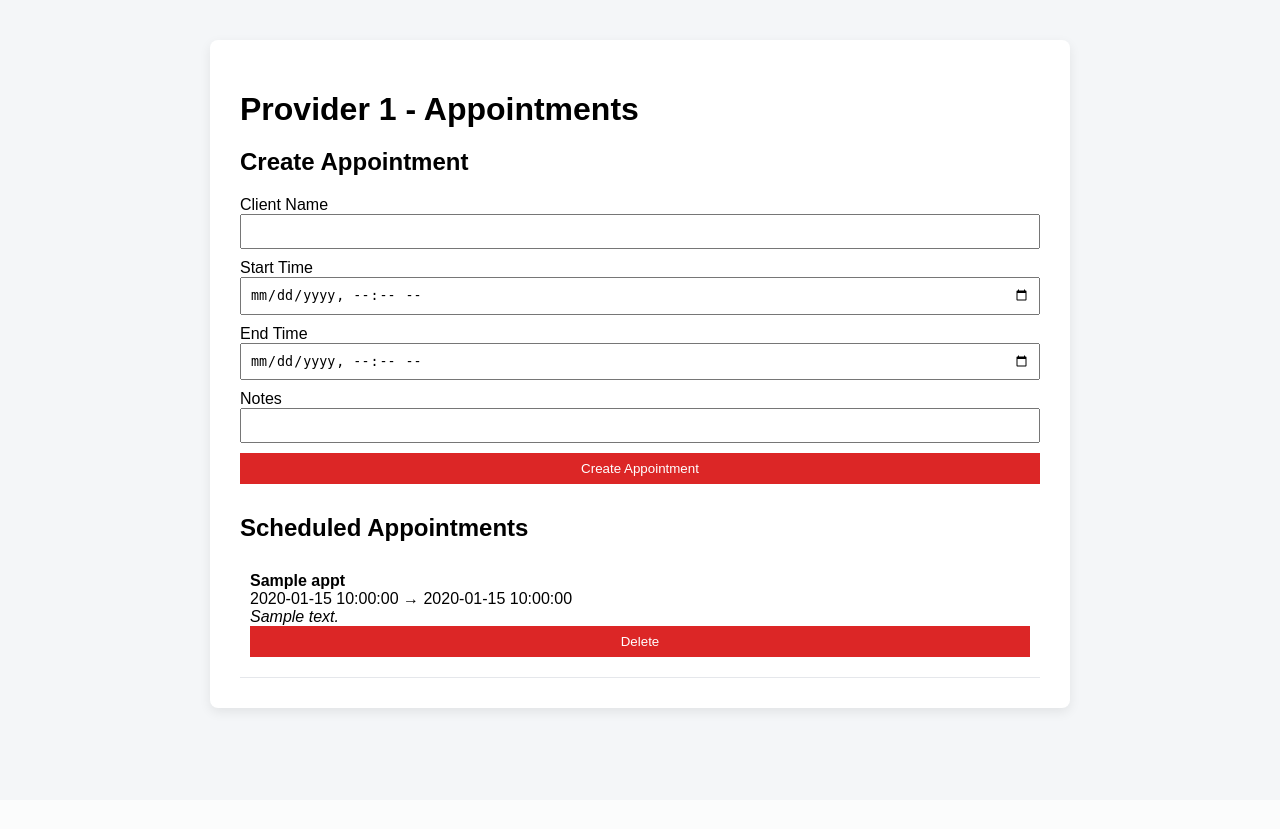
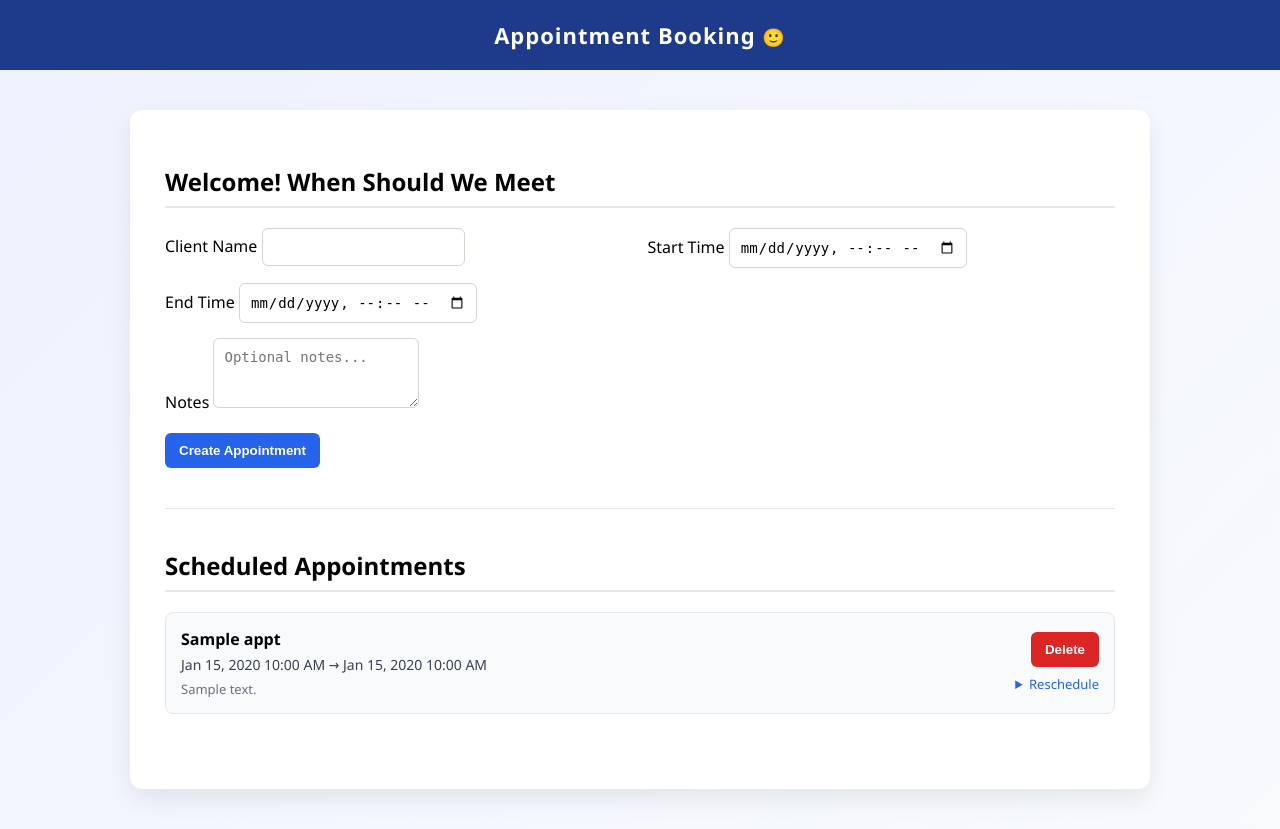
Before and after one commit to Tao4455/SWEN-5239-Appointment-Scheduling-System, a FastAPI app: template appointment_booking/app/templates/index.html in a window 1280 px wide. Before the commit the page ends 715 px from the top, so only its background shows below. Run offline with FastAPI, Linux system fonts and the light colour scheme; the template is opened without the code that fills it: most values are stand-ins (such as "Sample title", 1, 10 or a date in 2020).

Commit message:
Added feature2 Reschedule Appointment and UI Improvement

```diff
--- a/appointment_booking/app/main.py
+++ b/appointment_booking/app/main.py
@@ -18,10 +18,9 @@ from fastapi.staticfiles import StaticFiles
 models.Base.metadata.create_all(bind=engine)
 
 app = FastAPI(title="Appointment Booking System")
+
+# HTML and CSS styles
 BASE_DIR = os.path.dirname(os.path.abspath(__file__))
-print("BASE_DIR:", BASE_DIR)
-print("STATIC_DIR:", os.path.join(BASE_DIR, "static"))
-print("FILES IN STATIC:", os.listdir(os.path.join(BASE_DIR, "static")))
 
 
 templates = Jinja2Templates(directory=os.path.join(BASE_DIR, "templates"))
@@ -41,7 +40,7 @@ def get_db():
     finally:
         db.close()
 
-
+#Clients create their appointment and verify them
 @app.post("/appointments/", response_model=schemas.AppointmentResponse, status_code=201)
 def create_appointment(
     appointment: schemas.AppointmentCreate,
@@ -141,3 +140,45 @@ def delete_appointment_ui(
         url=f"/ui/{provider_id}",
         status_code=303
     )
+
+
+
+@app.post("/ui/reschedule/{appointment_id}")
+def reschedule_appointment(
+    request: Request,
+    appointment_id: int,
+    provider_id: int = Form(...),
+    start_time: str = Form(...),
+    end_time: str = Form(...),
+    notes: str = Form(None),
+    db: Session = Depends(get_db),
+):
+    updated = crud.update_appointment(
+        db,
+        appointment_id,
+        provider_id,
+        datetime.fromisoformat(start_time),
+        datetime.fromisoformat(end_time),
+        notes,
+    )
+
+    if updated is None:
+        raise HTTPException(status_code=404, detail="Appointment not found")
+
+    if updated is False:
+        appointments = crud.get_appointments_by_provider(db, provider_id)
+        return templates.TemplateResponse(
+            "index.html",
+            {
+                "request": request,
+                "appointments": appointments,
+                "provider_id": provider_id,
+                "error": "Reschedule conflicts with another appointment."
+            },
+            status_code=400
+        )
+
+    return RedirectResponse(
+        url=f"/ui/{provider_id}",
+        status_code=303
+    )
--- a/appointment_booking/app/models.py
+++ b/appointment_booking/app/models.py
@@ -1,6 +1,8 @@
 from sqlalchemy import Column, Integer, String, DateTime, Text
 from .database import Base
 
+
+# This is my database table, that consists of 6 entries, which matches my user stories
 class Appointment(Base):
     __tablename__ = "appointments"
 
--- a/appointment_booking/app/schemas.py
+++ b/appointment_booking/app/schemas.py
@@ -2,6 +2,7 @@ from pydantic import BaseModel, field_validator
 from datetime import datetime
 from typing import Optional
 
+#Reuqest and resonpse schemas, which inlcude validation feature to align with my user story of appointment creation
 
 class AppointmentCreate(BaseModel):
     provider_id: int
@@ -10,6 +11,7 @@ class AppointmentCreate(BaseModel):
     end_time: datetime
     notes: Optional[str] = None
 
+    #Here is the validation to make sure clients not enter the wrong times or overlapping time
     @field_validator("end_time")
     @classmethod
     def validate_time(cls, end_time, info):
--- a/appointment_booking/app/static/styles.css
+++ b/appointment_booking/app/static/styles.css
@@ -1,70 +1,122 @@
 body {
-    font-family: Arial, sans-serif;
-    background-color: #f4f6f8;
-    margin: 40px;
+    font-family: 'Segoe UI', Tahoma, Geneva, Verdana, sans-serif;
+    background: linear-gradient(135deg, #eef2ff, #f8fafc);
+    margin: 0;
+    padding: 0;
+}
+
+.header {
+    background-color: #1e3a8a;
+    color: white;
+    padding: 20px;
+    text-align: center;
+    font-size: 22px;
+    font-weight: 600;
+    letter-spacing: 1px;
 }
 
 .container {
-    max-width: 800px;
-    margin: auto;
+    max-width: 950px;
+    margin: 40px auto;
     background: white;
-    padding: 30px;
-    border-radius: 8px;
-    box-shadow: 0 4px 12px rgba(0,0,0,0.08);
+    padding: 35px;
+    border-radius: 12px;
+    box-shadow: 0 10px 25px rgba(0,0,0,0.08);
 }
 
-h1 {
-    margin-bottom: 10px;
+.section {
+    margin-bottom: 40px;
 }
 
-form input, form button {
-    padding: 8px;
-    margin-bottom: 10px;
-    width: 100%;
-    box-sizing: border-box;
+.section h2 {
+    margin-bottom: 20px;
+    border-bottom: 2px solid #e5e7eb;
+    padding-bottom: 8px;
+}
+
+.form-grid {
+    display: grid;
+    grid-template-columns: 1fr 1fr;
+    gap: 15px;
+}
+
+.form-grid input,
+textarea {
+    padding: 10px;
+    border-radius: 6px;
+    border: 1px solid #d1d5db;
+    font-size: 14px;
+}
+
+textarea {
+    grid-column: span 2;
+    resize: vertical;
 }
 
 button {
+    border-radius: 6px;
+    padding: 10px 14px;
+    font-weight: 600;
+}
+
+.btn-primary {
     background-color: #2563eb;
     color: white;
     border: none;
-    cursor: pointer;
 }
 
-button:hover {
-    background-color: #1e4ed8;
+.btn-primary:hover {
+    background-color: #1e40af;
 }
 
-.appointment {
-    padding: 10px;
-    border-bottom: 1px solid #e5e7eb;
+.btn-danger {
+    background-color: #dc2626;
+    color: white;
+    border: none;
+}
+
+.btn-danger:hover {
+    background-color: #b91c1c;
+}
+
+.btn-secondary {
+    background-color: #6b7280;
+    color: white;
+    border: none;
+}
+
+.btn-secondary:hover {
+    background-color: #4b5563;
+}
+
+.appointment-card {
+    border: 1px solid #e5e7eb;
+    border-radius: 8px;
+    padding: 15px;
+    margin-bottom: 15px;
+    display: flex;
+    justify-content: space-between;
+    align-items: center;
+    background-color: #f9fafb;
+}
+
+.appointment-info {
+    font-size: 14px;
+}
+
+.badge {
+    background-color: #dbeafe;
+    color: #1e3a8a;
+    padding: 4px 8px;
+    border-radius: 20px;
+    font-size: 12px;
+    margin-left: 8px;
 }
 
 .error {
     background-color: #fee2e2;
     color: #991b1b;
-    padding: 10px;
-    margin-bottom: 15px;
-    border-radius: 5px;
+    padding: 12px;
+    margin-bottom: 20px;
+    border-radius: 6px;
 }
-
-
-button {
-    background-color: #2563eb;
-    color: white;
-    border: none;
-    cursor: pointer;
-    padding: 6px 10px;
-}
-
-button:hover {
-    background-color: #1e4ed8;
-}
-
-form button {
-    background-color: #dc2626;
-}
-
-form button:hover {
-    background-color: #b91c1c;
-}
--- a/appointment_booking/app/templates/base.html
+++ b/appointment_booking/app/templates/base.html
@@ -5,8 +5,14 @@
     <link rel="stylesheet" href="/static/styles.css">
 </head>
 <body>
+
+    <div class="header">
+    Appointment Booking <span style="font-size:18px;">🙂</span>
+</div>
+
     <div class="container">
         {% block content %}{% endblock %}
     </div>
+
 </body>
 </html>
--- a/appointment_booking/app/templates/index.html
+++ b/appointment_booking/app/templates/index.html
@@ -1,7 +1,10 @@
 {% extends "base.html" %}
 
 {% block content %}
-<h1>Provider {{ provider_id }} - Appointments</h1>
+
+<div class="section">
+
+    <h2>Welcome! When Should We Meet</h2>
 
     {% if error %}
         <div class="error">
@@ -9,43 +12,123 @@
         </div>
     {% endif %}
 
-<h2>Create Appointment</h2>
-
     <form method="post" action="/ui/appointments">
         <input type="hidden" name="provider_id" value="{{ provider_id }}">
 
+        <div class="form-grid">
+            <div>
                 <label>Client Name</label>
                 <input type="text" name="client_name" required>
+            </div>
 
+            <div>
                 <label>Start Time</label>
                 <input type="datetime-local" name="start_time" required>
+            </div>
 
+            <div>
                 <label>End Time</label>
                 <input type="datetime-local" name="end_time" required>
+            </div>
 
+            <div style="grid-column: span 2;">
                 <label>Notes</label>
-    <input type="text" name="notes">
+                <textarea name="notes" rows="3" placeholder="Optional notes..."></textarea>
+            </div>
+        </div>
 
-    <button type="submit">Create Appointment</button>
+        <div style="margin-top: 20px;">
+            <button type="submit" class="btn-primary">
+                Create Appointment
+            </button>
+        </div>
     </form>
+
+</div>
+
+<hr style="margin: 40px 0; border: none; border-top: 1px solid #e5e7eb;">
+
+<div class="section">
 
     <h2>Scheduled Appointments</h2>
 
+    {% if appointments|length == 0 %}
+        <p style="color: #6b7280; margin-top: 20px;">
+            No appointments scheduled yet.
+        </p>
+    {% endif %}
+
     {% for appt in appointments %}
-    <div class="appointment">
-        <strong>{{ appt.client_name }}</strong><br>
-        {{ appt.start_time }} → {{ appt.end_time }}
+        <div class="appointment-card">
+
+            <div class="appointment-info">
+
+                <div style="font-size: 16px; font-weight: 600;">
+                    {{ appt.client_name }}
+                </div>
+
+                <div style="margin-top: 5px; font-size: 14px; color: #374151;">
+                    {{ appt.start_time.strftime("%b %d, %Y %I:%M %p") }}
+                    →
+                    {{ appt.end_time.strftime("%b %d, %Y %I:%M %p") }}
+                </div>
 
                 {% if appt.notes %}
-            <br><em>{{ appt.notes }}</em>
+                    <div style="margin-top: 6px; font-size: 13px; color: #6b7280;">
+                        {{ appt.notes }}
+                    </div>
                 {% endif %}
 
-        <form method="post" action="/ui/delete/{{ appt.id }}">
+            </div>
+
+            <div style="text-align: right;">
+
+                <!-- Delete Button -->
+                <form method="post" action="/ui/delete/{{ appt.id }}" style="margin-bottom: 8px;">
                     <input type="hidden" name="provider_id" value="{{ provider_id }}">
-            <button type="submit">Delete</button>
+                    <button type="submit" class="btn-danger">
+                        Delete
+                    </button>
                 </form>
+
+                <!-- Reschedule Section -->
+                <details>
+                    <summary style="cursor: pointer; font-size: 13px; color: #2563eb;">
+                        Reschedule
+                    </summary>
+
+                    <form method="post"
+                          action="/ui/reschedule/{{ appt.id }}"
+                          style="margin-top: 10px;">
+
+                        <input type="hidden" name="provider_id" value="{{ provider_id }}">
+
+                        <input type="datetime-local"
+                               name="start_time"
+                               required
+                               style="margin-bottom: 6px;">
+
+                        <input type="datetime-local"
+                               name="end_time"
+                               required
+                               style="margin-bottom: 6px;">
+
+                        <input type="text"
+                               name="notes"
+                               placeholder="Update notes (optional)"
+                               style="margin-bottom: 6px;">
+
+                        <button type="submit" class="btn-secondary">
+                            Confirm
+                        </button>
+                    </form>
+                </details>
+
             </div>
-{% else %}
-    <p>No appointments yet.</p>
+
+        </div>
     {% endfor %}
+
+</div>
+
 {% endblock %}
```
Also changed, not shown: appointment_booking/app/crud.py (+31 -1 lines), appointment_booking/appointments.db. Lines whose indentation alone changed are shown as unchanged.
